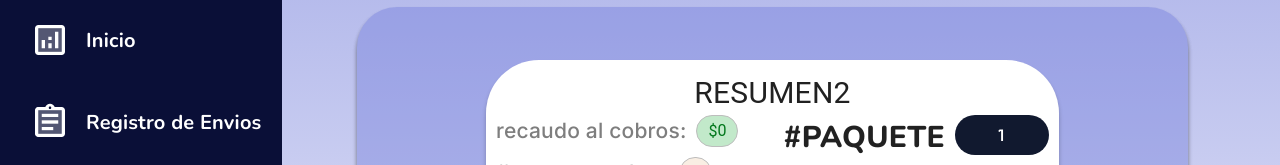
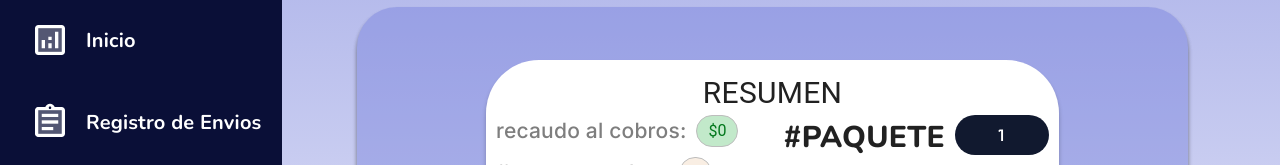
Before and after one commit to felipe0410/system_Delivery, a Next.js app: page /confirmData in a window 1280 px wide. Shown: the part 148-313 px from the top of the page. Built offline with nearby package versions, Linux system fonts and the light colour scheme; no server answers; the database is empty.

Commit message:
test deploy

```diff
--- a/src/components/confirmTable/table2.tsx
+++ b/src/components/confirmTable/table2.tsx
@@ -350,13 +350,10 @@ export default function CustomizedTables() {
     const array = firebaseData
       .map((data) => Number(data.packageNumber))
       .filter(Number.isFinite);
-    console.log("Array de firebaseData:", array);
 
-    // Fusionar y ordenar los números
     const numerosFusionados = [...arrayEnvios, ...array].sort((a, b) => a - b);
     setArrayUniqueValue(numerosFusionados);
 
-    // Encontrar el número faltante en el array fusionado
     let numeroFaltante = 1;
     for (const numero of numerosFusionados) {
       if (numero === numeroFaltante) {
@@ -365,9 +362,6 @@ export default function CustomizedTables() {
         break;
       }
     }
-    console.log("Número faltante final:", numeroFaltante);
-
-    // Setear el número faltante
     setNumm(numeroFaltante);
   };
 
@@ -408,7 +402,7 @@ export default function CustomizedTables() {
             fontweight: 700,
           }}
         >
-          RESUMEN2
+          RESUMEN
         </Typography>
         <Box
           sx={{
```
